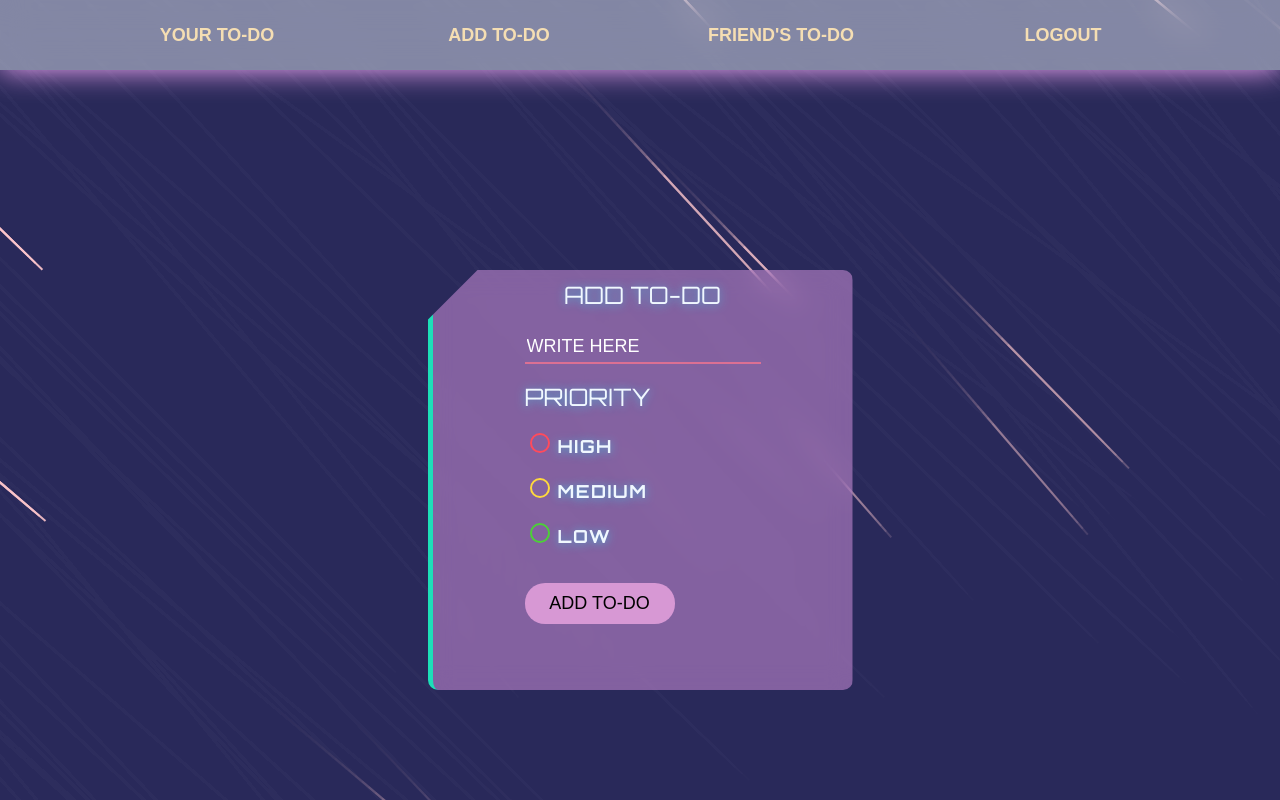
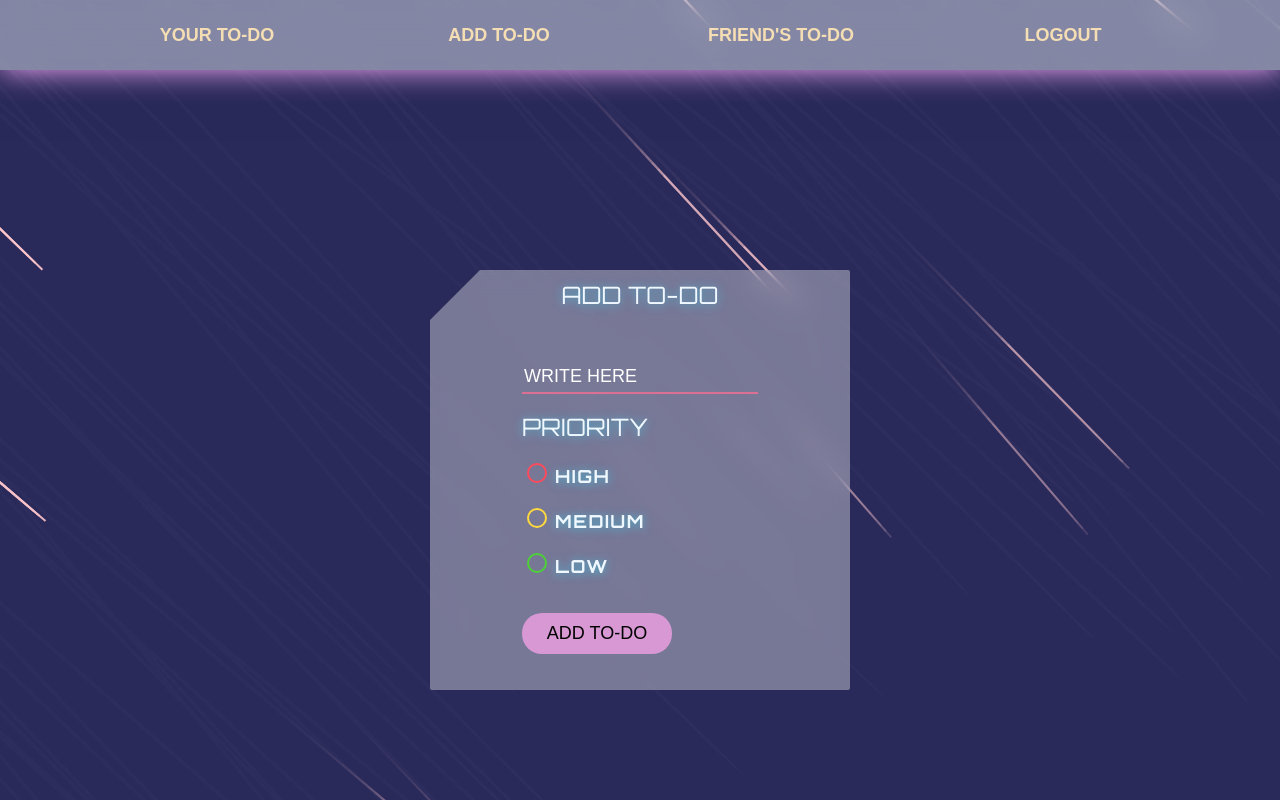
Before and after one commit to abhijeet1592006/todo-list, a Flask app: template templates/addtodo.html in a window 1280 px wide. Run offline with Flask 3, Linux system fonts and the light colour scheme; the template is opened without the code that fills it, so the values that code supplies are empty.

Commit message:
final touches

```diff
--- a/templates/addtodo.html
+++ b/templates/addtodo.html
@@ -303,22 +303,6 @@
         </div>
         <div class="cont">
 
-            <style>     /*i know this is very unprofessional but it works great*/
-                .card{
-                    display: flex;
-                    height: 100%;
-                    width: 400px;
-                    background-color: #fcaeff6d;
-                    backdrop-filter: blur(12px);
-                    -webkit-backdrop-filter: blur(12px);
-                    padding: 10px;
-                    border-radius: 10px;
-                    flex-direction: column;
-                    gap: 20px;
-                    border-left: 5px solid rgba(7, 252, 191, 0.817);
-
-                }
-            </style>
             <div class="cardbox">
 
                 <div class="card"><div class="txt" >ADD TO-DO</div>
--- a/templates/friendstodo.html
+++ b/templates/friendstodo.html
@@ -97,7 +97,7 @@
         display: flex;
         height: 100%;
         width: 400px;
-        background-color: #fcaeff6d;
+        background-color: #f7e7f86d;
         backdrop-filter: blur(12px);
         -webkit-backdrop-filter: blur(12px);
         padding: 10px;
```
Also changed, not shown: templates/homepage.html (+4 -4 lines).
